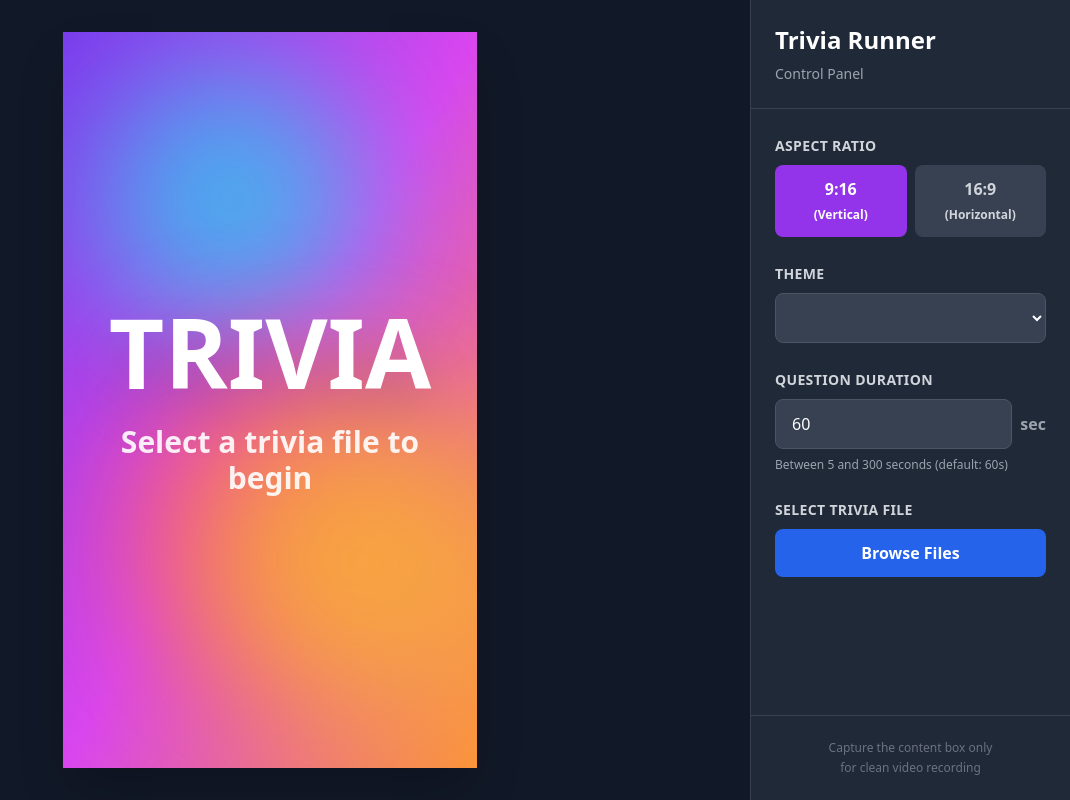
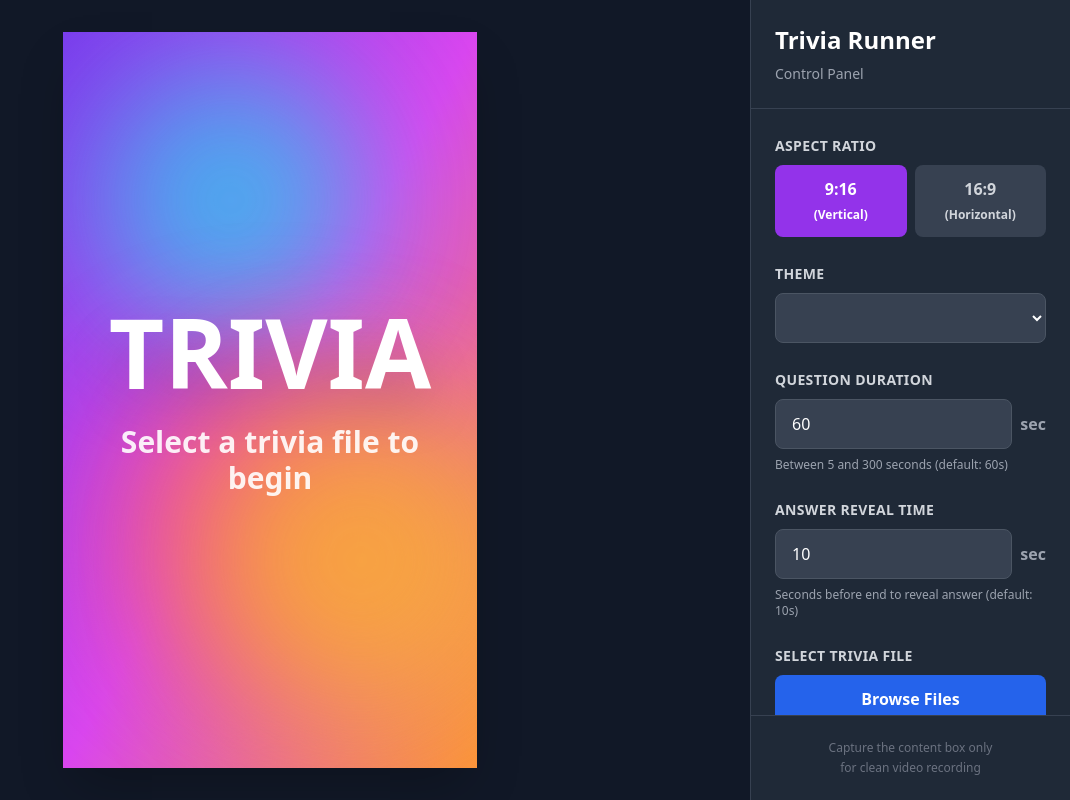
Before and after one commit to jkl3848/trivia-runner, a Vue app: page / in a window 1280 px wide. Shown: the whole page, without its empty margins (210-1280 px from the left). Built offline with nearby package versions, Linux system fonts and the light colour scheme.

Commit message:
change answer time

```diff
--- a/src/App.vue
+++ b/src/App.vue
@@ -170,6 +170,11 @@
                 class="absolute inset-y-0 left-0 transition-all duration-100 ease-linear"
                 :style="progressBarFillStyle"
               ></div>
+              <!-- Answer Reveal Marker -->
+              <div
+                class="absolute inset-y-0 w-1 bg-white opacity-75 shadow-lg transition-all duration-300"
+                :style="{ left: answerRevealPosition + '%' }"
+              ></div>
               <div class="absolute inset-0 flex items-center justify-center">
                 <span
                   class="font-bold text-lg drop-shadow-md"
@@ -271,6 +276,29 @@
           </div>
           <p class="text-xs text-gray-400">
             Between 5 and 300 seconds (default: 60s)
+          </p>
+        </div>
+
+        <!-- Answer Reveal Time -->
+        <div class="space-y-2">
+          <label
+            class="text-sm font-semibold text-gray-300 uppercase tracking-wide"
+            >Answer Reveal Time</label
+          >
+          <div class="flex gap-2 items-center">
+            <input
+              type="number"
+              :value="answerRevealTime"
+              @input="handleAnswerRevealChange($event)"
+              :disabled="isPlaying"
+              min="1"
+              :max="questionDuration - 1"
+              class="flex-1 bg-gray-700 border border-gray-600 text-white font-medium py-3 px-4 rounded-lg focus:outline-none focus:ring-2 focus:ring-purple-500 transition duration-200 disabled:opacity-50 disabled:cursor-not-allowed"
+            />
+            <span class="text-gray-400 font-semibold">sec</span>
+          </div>
+          <p class="text-xs text-gray-400">
+            Seconds before end to reveal answer (default: 10s)
           </p>
         </div>
 
@@ -411,12 +439,14 @@ const {
   timeRemaining,
   showAnswer,
   questionDuration,
+  answerRevealTime,
   loadTriviaData,
   nextQuestion,
   startTrivia,
   stopTrivia,
   resetTrivia,
   setQuestionDuration,
+  setAnswerRevealTime,
 } = useTrivia();
 
 const {
@@ -489,8 +519,16 @@ const progressBarFillStyle = computed(() => {
     width: progressPercentage.value + "%",
     ...getProgressBarStyle.value,
   };
-  console.log("Progress Bar Style:", style);
   return style;
+});
+
+// Answer reveal marker position (percentage from left)
+const answerRevealPosition = computed(() => {
+  const revealPercentage =
+    ((questionDuration.value - answerRevealTime.value) /
+      questionDuration.value) *
+    100;
+  return Math.max(0, Math.min(100, revealPercentage));
 });
 
 // Force re-computation on window resize
@@ -575,6 +613,13 @@ function handleDurationChange(event) {
     setQuestionDuration(value);
   }
 }
+
+function handleAnswerRevealChange(event) {
+  const value = parseInt(event.target.value, 10);
+  if (!isNaN(value)) {
+    setAnswerRevealTime(value);
+  }
+}
 </script>
 
 <style scoped>
--- a/src/composables/useTrivia.js
+++ b/src/composables/useTrivia.js
@@ -7,6 +7,7 @@ export function useTrivia() {
   const triviaFileName = ref("");
   const shuffledIndices = ref([]);
   const questionDuration = ref(60); // Configurable duration in seconds
+  const answerRevealTime = ref(10); // Time before end to reveal answer (seconds)
   const timeRemaining = ref(60);
   const showAnswer = ref(false);
   let intervalId = null;
@@ -49,6 +50,13 @@ export function useTrivia() {
     }
   };
 
+  const setAnswerRevealTime = (seconds) => {
+    answerRevealTime.value = Math.max(
+      1,
+      Math.min(questionDuration.value - 1, seconds)
+    ); // Between 1 and duration-1
+  };
+
   const nextQuestion = () => {
     if (questions.value.length === 0) return;
 
@@ -77,8 +85,8 @@ export function useTrivia() {
     timerIntervalId = setInterval(() => {
       timeRemaining.value -= 0.1;
 
-      // Show answer at 10 seconds remaining
-      if (timeRemaining.value <= 10 && !showAnswer.value) {
+      // Show answer at configured time remaining
+      if (timeRemaining.value <= answerRevealTime.value && !showAnswer.value) {
         showAnswer.value = true;
       }
 
@@ -122,11 +130,13 @@ export function useTrivia() {
     timeRemaining,
     showAnswer,
     questionDuration,
+    answerRevealTime,
     loadTriviaData,
     nextQuestion,
     startTrivia,
     stopTrivia,
     resetTrivia,
     setQuestionDuration,
+    setAnswerRevealTime,
   };
 }
```
